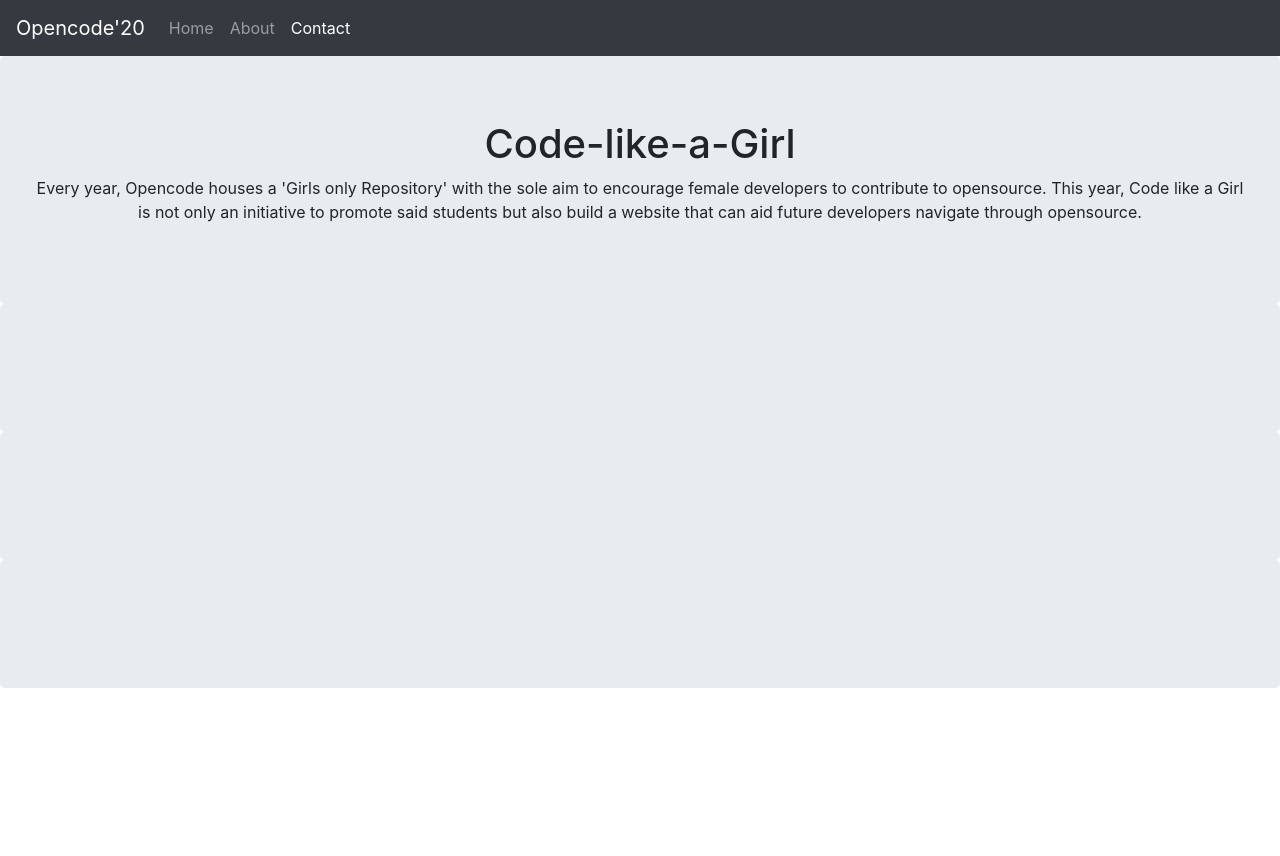
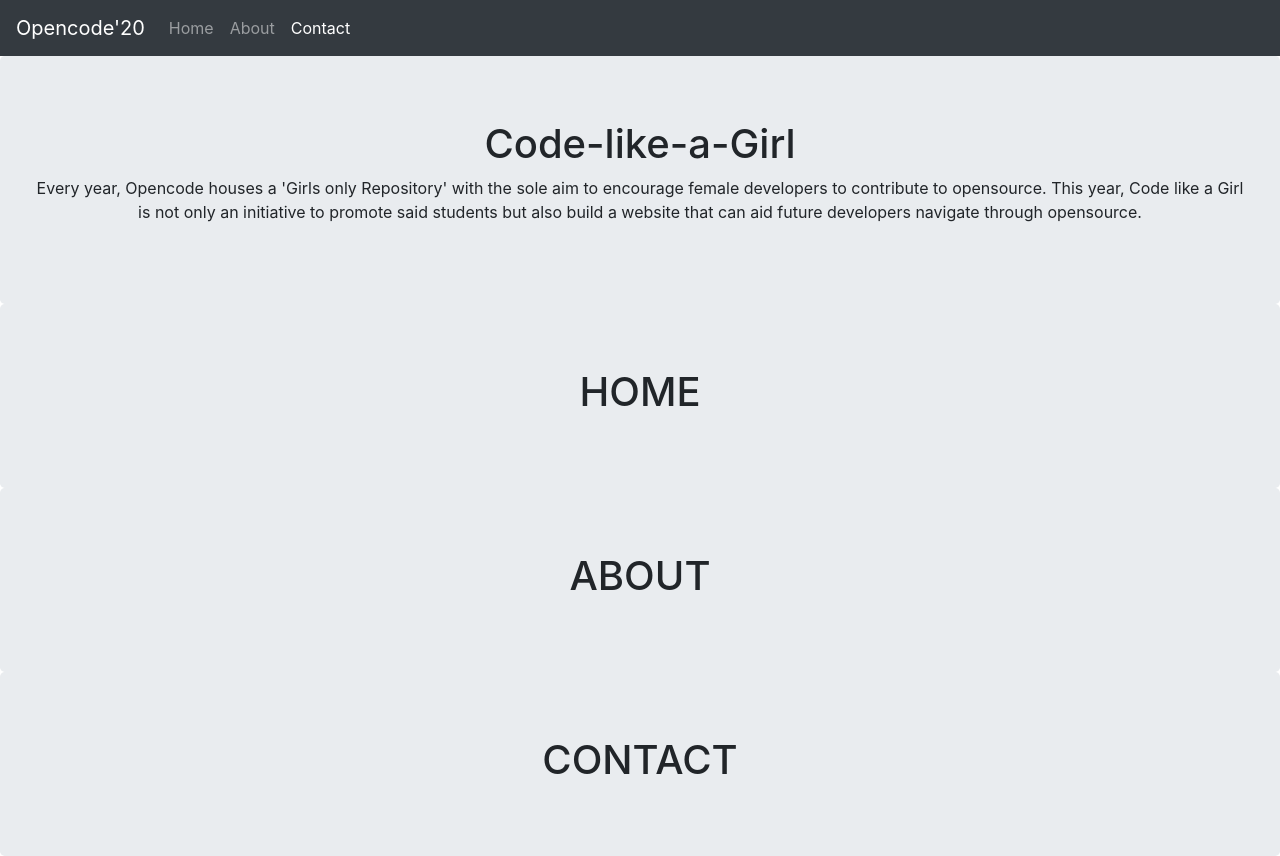
Before and after one commit to opencodeiiita/Code-like-a-Girl, a plain HTML site: page index.html in a window 1280 px wide. Before the commit the page ends 800 px from the top, so only its background shows below. Drawn offline with nearby package versions, Linux system fonts and the light colour scheme.

Commit message:
Update index.html

```diff
--- a/index.html
+++ b/index.html
@@ -35,13 +35,15 @@
     <p>Every year, Opencode houses a 'Girls only Repository' with the sole aim to encourage female developers to contribute to opensource. This year, Code like a Girl is not only an initiative to promote said students but also build a website that can aid future developers navigate through opensource.</p>
 </div>
   <div id="content1" class="jumbotron text-center" style="margin-bottom:0">
-
+         <h1>HOME</h1>
     </div>
 
     <div id="content2"class="jumbotron text-center" style="margin-bottom:0">
+      <h1>ABOUT</h1>
     </div>
 
     <div id="content3" class="jumbotron text-center" style="margin-bottom:0">
+      <h1>CONTACT</h1>
     </div>
 
 </body>
```
